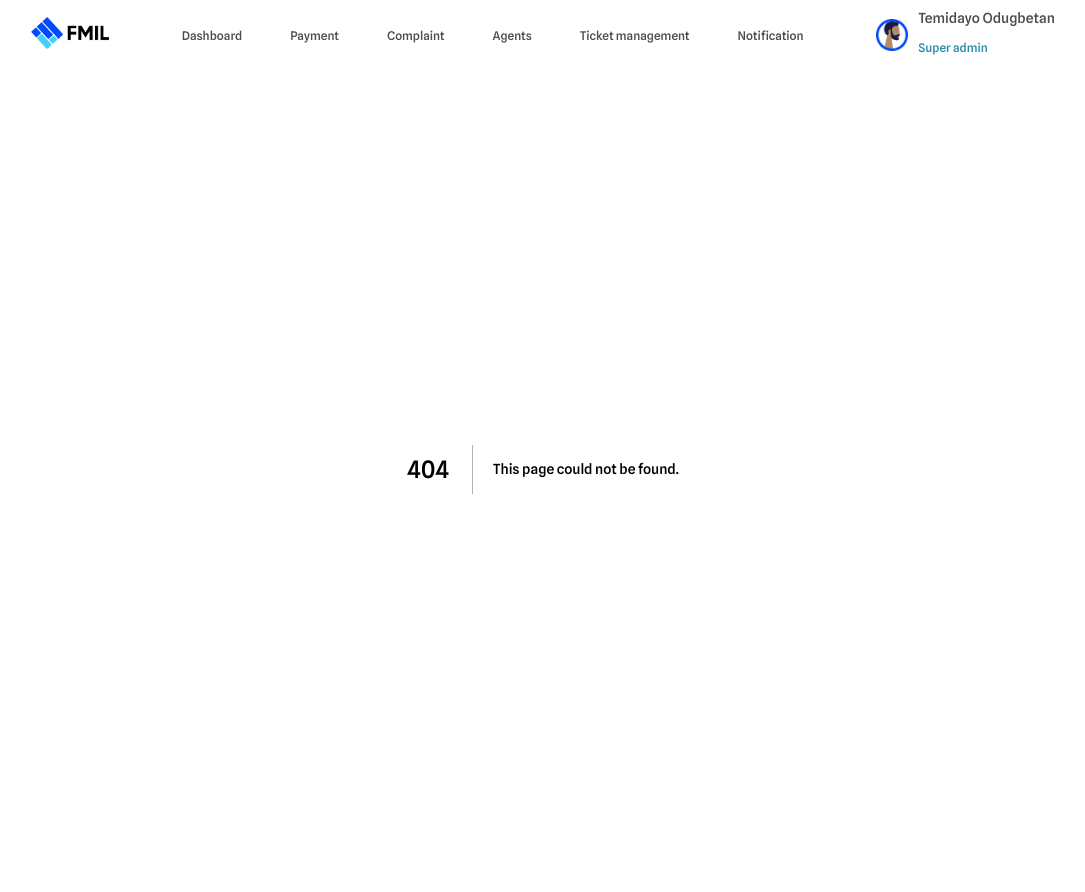
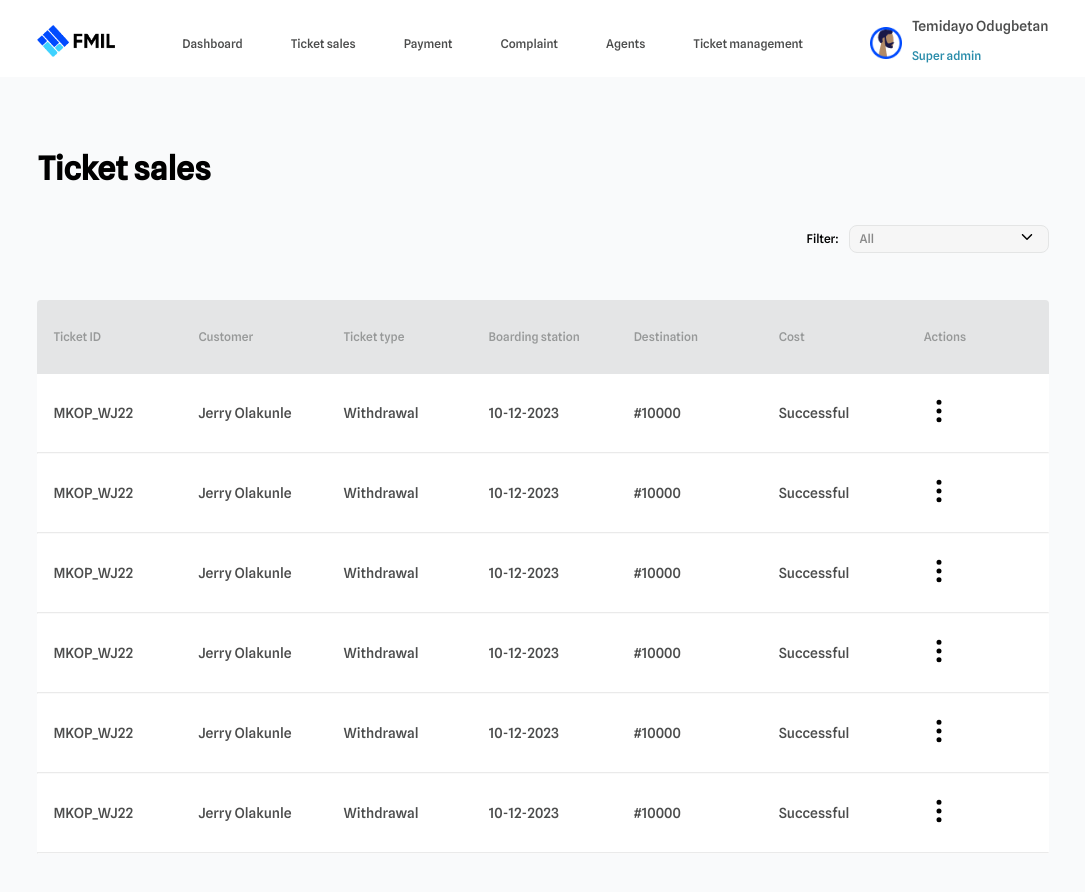
Before and after one commit to AgbajeOlayiwola/Redline, a Next.js app: page /admin/ticket-sales in a window 1280 px wide. Before the commit this address had no page. Shown: the top 892 px of the page, without its empty margins (97-1182 px from the left). Before the commit the page ends 869 px from the top, so only its background shows below. Built offline with nearby package versions, Linux system fonts and the light colour scheme.

Commit message:
first commit

```diff
--- /dev/null
+++ b/app/admin/ticket-sales/page.tsx
@@ -0,0 +1,100 @@
+"use client"
+import Cover from "@/component/Layout/cover"
+import Table from "@/component/Layout/table"
+import CustomDropdown from "@/component/reusable_compoenent/custome_dropdown"
+import styles from "./styles.module.css"
+const TicketSale = () => {
+  const table_head = [
+    { text: "Ticket ID" },
+    { text: "Customer" },
+    { text: "Ticket type" },
+    { text: "Boarding station" },
+    { text: "Destination" },
+    { text: "Cost" },
+    { text: "Actions" },
+  ]
+  const table_body = [
+    {
+      ref: "MKOP_WJ22",
+      customer: "Jerry Olakunle",
+      type: "Withdrawal",
+      Date: "10-12-2023",
+      amount: "#10000",
+      status: "Successful",
+    },
+    {
+      ref: "MKOP_WJ22",
+      customer: "Jerry Olakunle",
+      type: "Withdrawal",
+      Date: "10-12-2023",
+      amount: "#10000",
+      status: "Successful",
+    },
+    {
+      ref: "MKOP_WJ22",
+      customer: "Jerry Olakunle",
+      type: "Withdrawal",
+      Date: "10-12-2023",
+      amount: "#10000",
+      status: "Successful",
+    },
+    {
+      ref: "MKOP_WJ22",
+      customer: "Jerry Olakunle",
+      type: "Withdrawal",
+      Date: "10-12-2023",
+      amount: "#10000",
+      status: "Successful",
+    },
+    {
+      ref: "MKOP_WJ22",
+      customer: "Jerry Olakunle",
+      type: "Withdrawal",
+      Date: "10-12-2023",
+      amount: "#10000",
+      status: "Successful",
+    },
+    {
+      ref: "MKOP_WJ22",
+      customer: "Jerry Olakunle",
+      type: "Withdrawal",
+      Date: "10-12-2023",
+      amount: "#10000",
+      status: "Successful",
+    },
+  ]
+  const options = [
+    { label: "Option 1", value: "option1" },
+    { label: "Option 2", value: "option2" },
+    { label: "Option 3", value: "option3" },
+  ]
+  const handleSelect = (selectedOption: any) => {
+    console.log("Selected Option:", selectedOption)
+  }
+  return (
+    <div className={styles.dash_layout}>
+      <Cover>
+        <div>
+          <h1>Ticket sales</h1>
+        </div>
+        <div className={styles.filter_div}>
+          <div>
+            <p>Filter: </p>
+            <CustomDropdown
+              options={options}
+              onSelect={handleSelect}
+              placeholder="All"
+            />
+          </div>
+        </div>
+        <Table
+          table_head={table_head}
+          table_body={table_body}
+          onClick={() => null}
+        />
+      </Cover>
+    </div>
+  )
+}
+
+export default TicketSale
--- /dev/null
+++ b/app/admin/ticket-sales/styles.module.css
@@ -0,0 +1,25 @@
+.dash_layout {
+  background: #f9fafb;
+  height: 100vh;
+  padding-bottom: 8%;
+  padding-top: 50px;
+}
+.filter_div {
+  display: flex;
+  justify-content: flex-end;
+  margin-top: 30px;
+  margin-bottom: 40px;
+}
+.filter_div > div {
+  display: flex;
+  gap: 10px;
+  align-items: center;
+}
+.filter_div > div > p {
+  //styleName: Desktop/Caption;
+  font-size: 12px;
+  font-weight: 400;
+  line-height: 18px;
+  letter-spacing: 0em;
+  text-align: left;
+}
--- a/component/Layout/navbar/index.tsx
+++ b/component/Layout/navbar/index.tsx
@@ -9,6 +9,10 @@ const Navbar = () => {
     {
       title: "Dashboard",
       link: "/admin/dashboard",
+    },
+    {
+      title: "Ticket sales",
+      link: "/admin/ticket-sales",
     },
     {
       title: "Payment",
@@ -25,11 +29,6 @@ const Navbar = () => {
     {
       title: "Ticket management",
       link: "/admin/ticket-management",
-    },
-
-    {
-      title: "Notification",
-      link: "#",
     },
   ]
   return (
```
Also changed, not shown: component/Layout/Login/index.tsx (+8 -1 lines).
